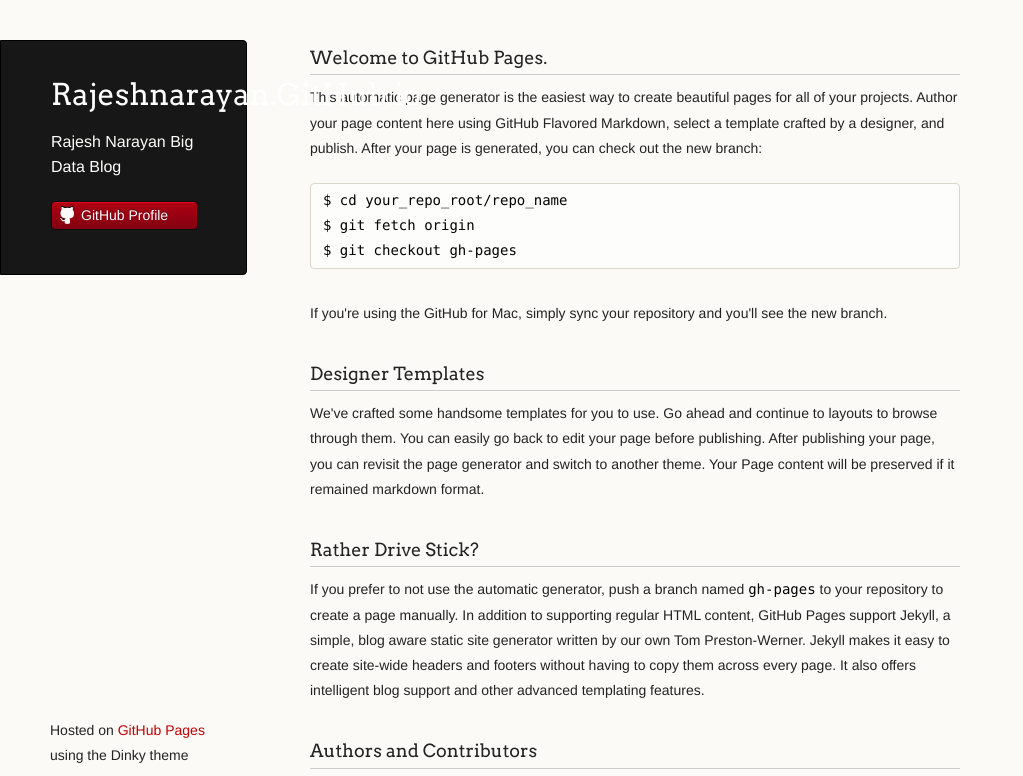
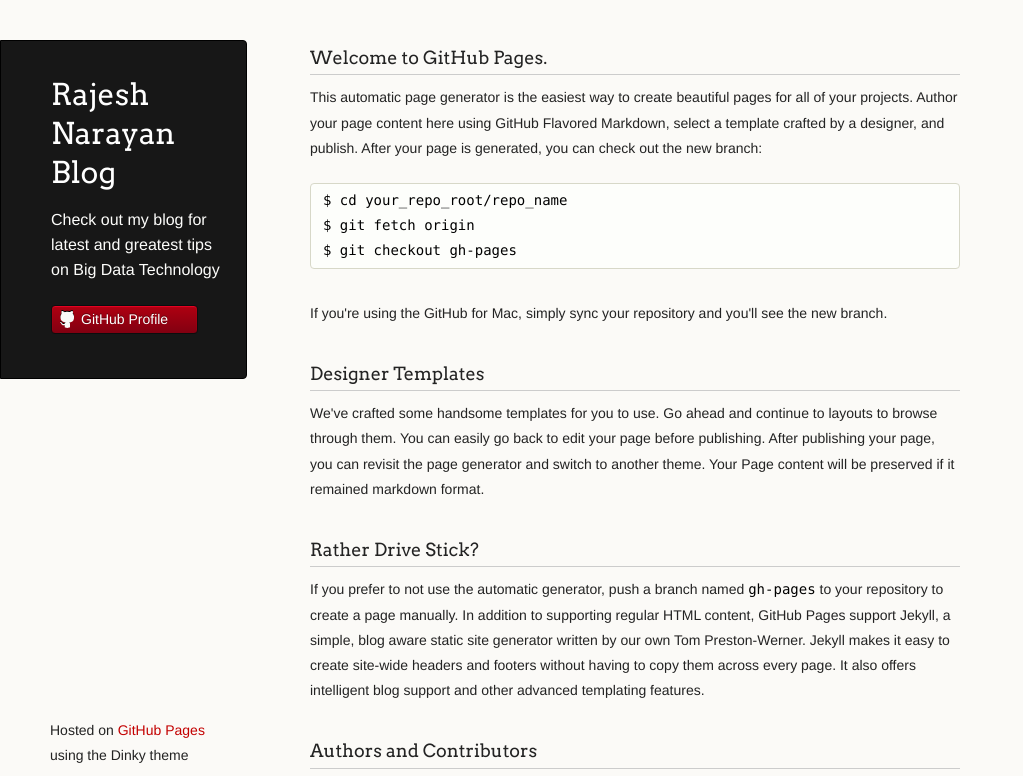
Before and after one commit to RajeshNarayan/rajeshnarayan.github.io, a plain HTML site: page index.html in a window 1280 px wide. Shown: the top 776 px of the page, without its empty margins (0-1023 px from the left). Drawn offline with Linux system fonts and the light colour scheme.

Commit message:
changed the header message

```diff
--- a/index.html
+++ b/index.html
@@ -16,8 +16,8 @@
   <body>
     <div class="wrapper">
       <header>
-        <h1 class="header">Rajeshnarayan.GitHub.io</h1>
-        <p class="header">Rajesh Narayan Big Data Blog</p>
+        <h1 class="header">Rajesh Narayan Blog</h1>
+        <p class="header">Check out my blog for latest and greatest tips on Big Data Technology</p>
 
 
 
```
